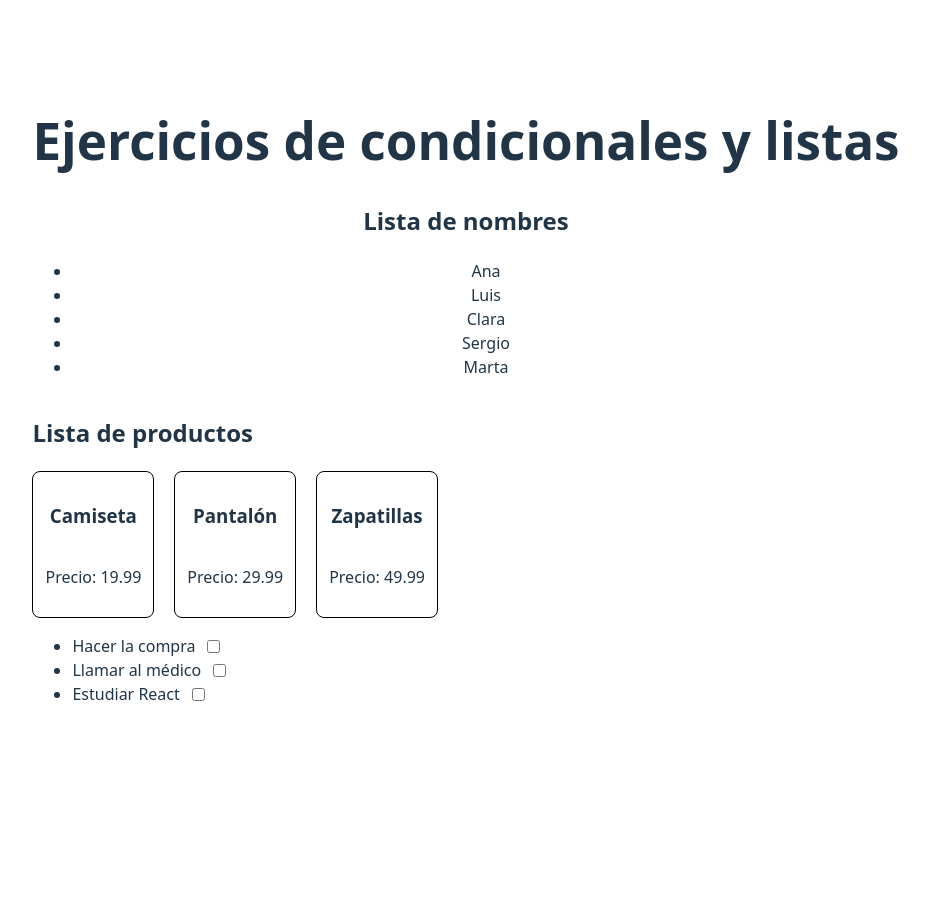
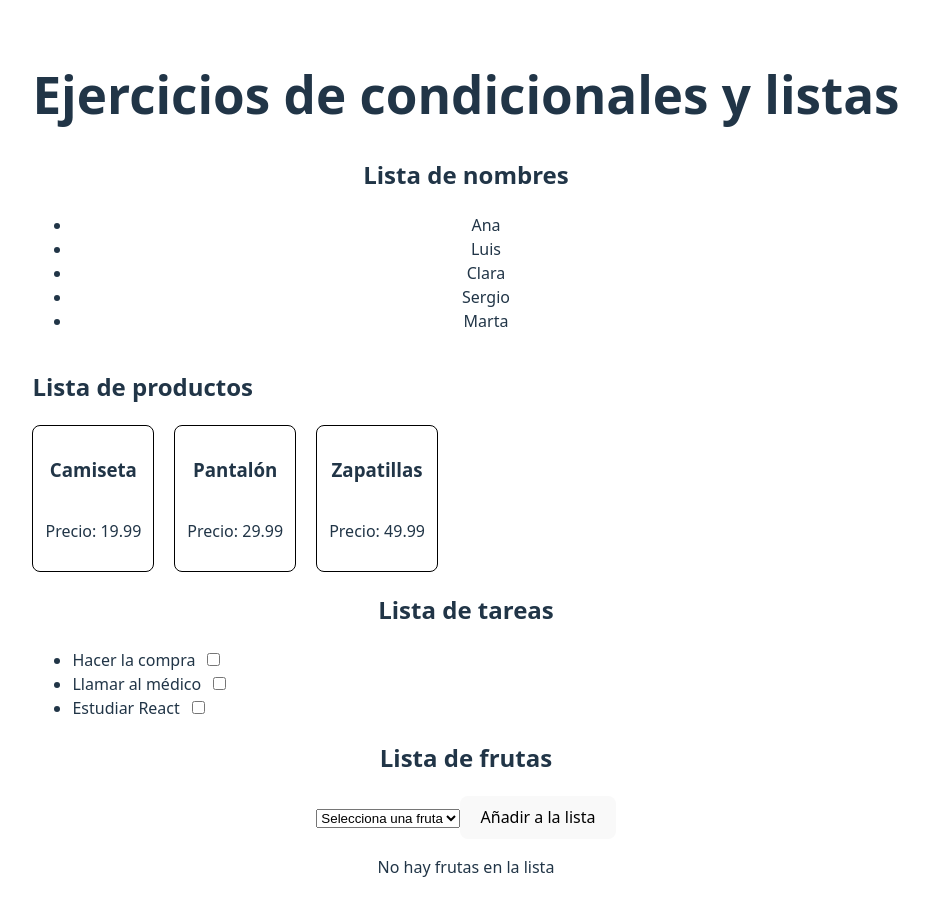
Before and after one commit to juansim87/react-practice-conditions-and-lists, a React (Vite) app: page / in a window 1280 px wide. Shown: the top 916 px of the page, without its empty margins (174-1103 px from the left). Before the commit the page ends 800 px from the top, so only its background shows below. Built offline with nearby package versions, Linux system fonts and the light colour scheme.

Commit message:
feat(AddFruitForm): Create Fruit List maker

```diff
--- a/src/App.jsx
+++ b/src/App.jsx
@@ -1,5 +1,6 @@
 
 import './App.css'
+import { AddFruitForm } from './components/AddFruitForm/AddFruitForm'
 import { NameList } from './components/NameList/NameList'
 import { ProductList } from './components/ProductList/ProductList'
 import { TaskList } from './components/TaskList/TaskList'
@@ -13,6 +14,7 @@
      <NameList/>
      <ProductList/>
      <TaskList/>
+     <AddFruitForm/>
     </>
   )
 }
--- a/src/components/AddFruitForm/AddFruitForm.jsx
+++ b/src/components/AddFruitForm/AddFruitForm.jsx
@@ -0,0 +1,64 @@
+import { useState } from "react";
+import "./AddFruitForm.css";
+
+export const AddFruitForm = () => {
+
+  const [fruitList, setFruitList] = useState([]);
+  const [selectedFruit, setSelectedFruit] = useState("");
+  const [error, setError] = useState("");
+
+  const fruits = {
+    fresa: "Fresa",
+    manzana: "Manzana",
+    melocoton: "Melocotón",
+    pera: "Pera",
+    sandia: "Sandía"
+  };
+
+
+  const handleInputChange = (event) => {
+    setSelectedFruit(event.target.value);
+    setError("");
+  };
+
+  const handleOnSubmit = (event) => {
+    event.preventDefault();
+
+    if (selectedFruit === "") {
+        setError("Debes seleccionar una fruta");
+        return;
+    }
+
+    setFruitList((prev) => [...prev, selectedFruit]);
+    setSelectedFruit("");
+  }
+
+  return (
+    <div>
+      <h2>Lista de frutas</h2>
+      <form action="form">
+        <select value={selectedFruit} onChange={handleInputChange}>
+          <option value="">Selecciona una fruta</option>
+          {Object.entries(fruits).map(([value, label]) => (
+            <option key={value} value={value}>
+              {label}
+            </option>
+          ))}
+        </select>
+        <button onClick={handleOnSubmit}>Añadir a la lista</button>
+        {error && <p>{error}</p>}
+        <div>
+          {fruitList.length === 0 ? (
+            <p>No hay frutas en la lista</p>
+          ) : (
+            <ul>
+              {fruitList.map((fruit, index) => (
+                <li key={`${fruit}-${index}`}>{fruits[fruit]}</li>
+              ))}
+            </ul>
+          )}
+        </div>
+      </form>
+    </div>
+  );
+};
--- a/src/components/NameList/NameList.jsx
+++ b/src/components/NameList/NameList.jsx
@@ -8,7 +8,7 @@
       <h2>Lista de nombres</h2>
       <ul>
         {names.map((student) => {
-          return <li key={Date.now()}>{student}</li>;
+          return <li key={`${Date.now()}-${student}`}>{student}</li>;
         })}
       </ul>
     </div>
--- a/src/components/ProductList/ProductList.jsx
+++ b/src/components/ProductList/ProductList.jsx
@@ -3,9 +3,9 @@
 
 export const ProductList = () => {
   const products = [
-    { name: "Camiseta", price: 19.99 },
-    { name: "Pantalón", price: 29.99 },
-    { name: "Zapatillas", price: 49.99 },
+    { name: "Camiseta", price: 19.99, id: 1 },
+    { name: "Pantalón", price: 29.99, id: 2  },
+    { name: "Zapatillas", price: 49.99, id: 3  },
   ];
 
   return (
@@ -14,7 +14,7 @@
       <div className="product-cards">
         {products.map((item) => {
           return (
-            <div key={Date.now()} className="card">
+            <div key={`${Date.now()}-${item.id}`} className="card">
               <h3>{item.name}</h3>
               <p>Precio: {item.price}</p>
             </div>
--- a/src/components/TaskList/TaskList.jsx
+++ b/src/components/TaskList/TaskList.jsx
@@ -18,6 +18,7 @@
 
   return (
     <div className="taskList">
+    <h2>Lista de tareas</h2>
       <ul>
         {tasks.map((item) => {
           const isCompleted = completed.includes(item.id);
```
